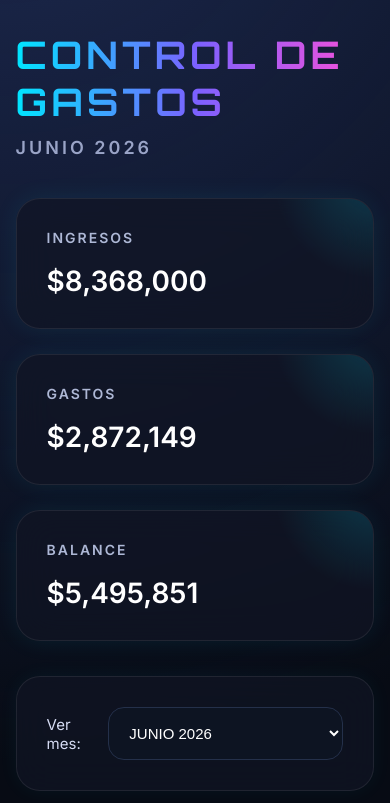
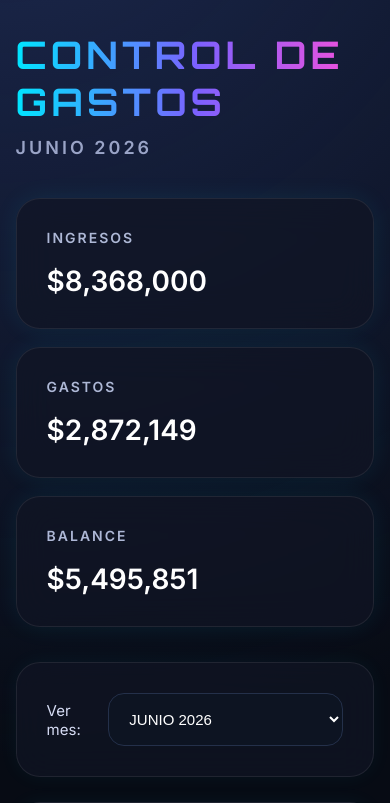
Before and after one commit to Cristian23988/Gastos, a Flask app: page / in a window 390 px wide; the page is wider, and only the part inside the window is pictured. Shown: the part 217-1020 px from the top of that part. Run offline with Flask 3, Linux system fonts and the light colour scheme; data comes from the database, SQL or seed files in the repository; both versions use the stored data as it was after the commit.

Commit message:
responsive

```diff
--- a/static/style.css
+++ b/static/style.css
@@ -556,6 +556,7 @@ table tr:hover{
 
     .cards{
         flex-direction:column;
+        gap:18px;
     }
 
     h1{
@@ -564,6 +565,16 @@ table tr:hover{
 
     .card p{
         font-size:28px;
+    }
+
+    /* Allow cards to shrink to container width on small screens and hide decorative overflow */
+    .card{
+        min-width:0;
+        width:100%;
+    }
+
+    .card::before{
+        display:none;
     }
 
     .topbar{
```
Also changed, not shown: gastos.db.
